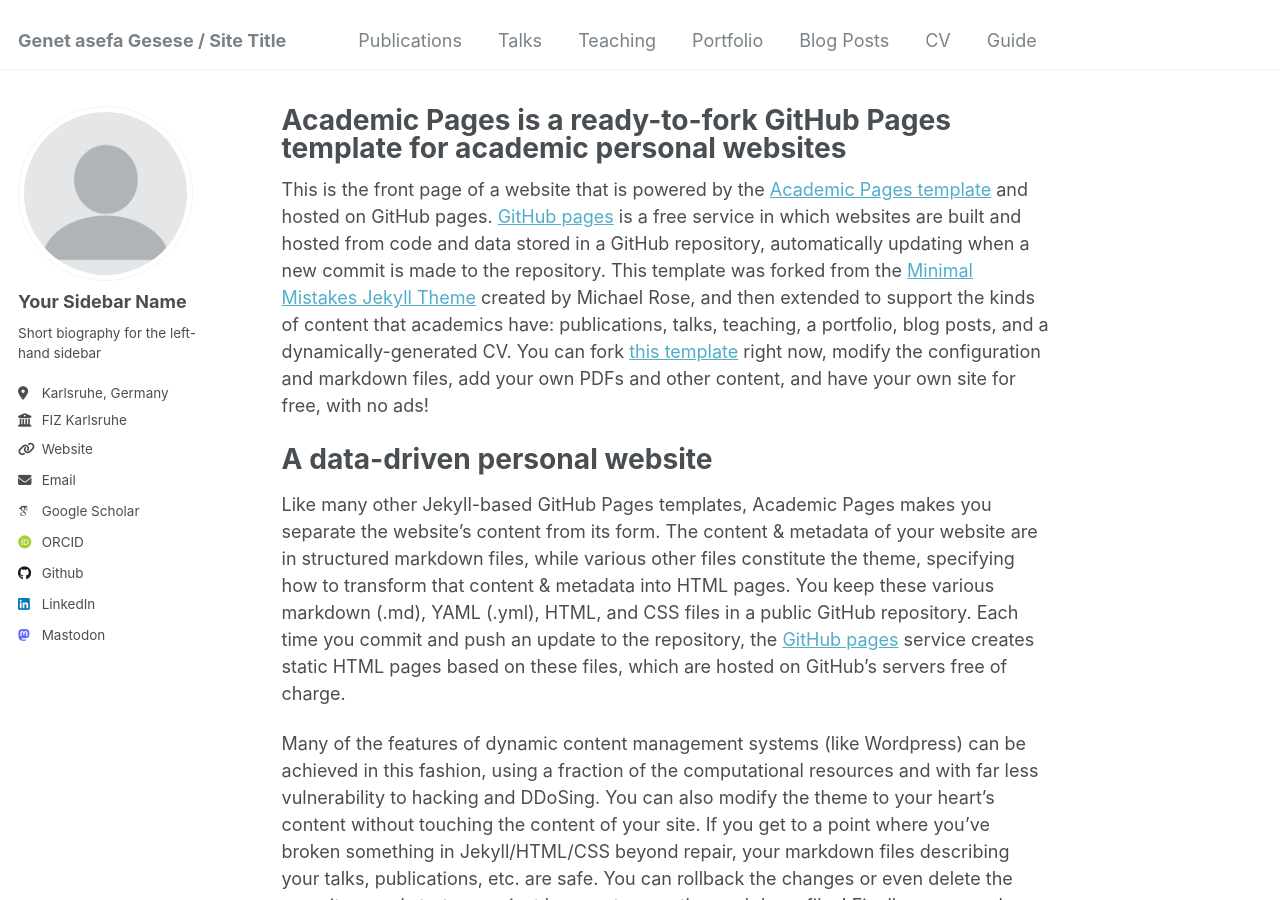
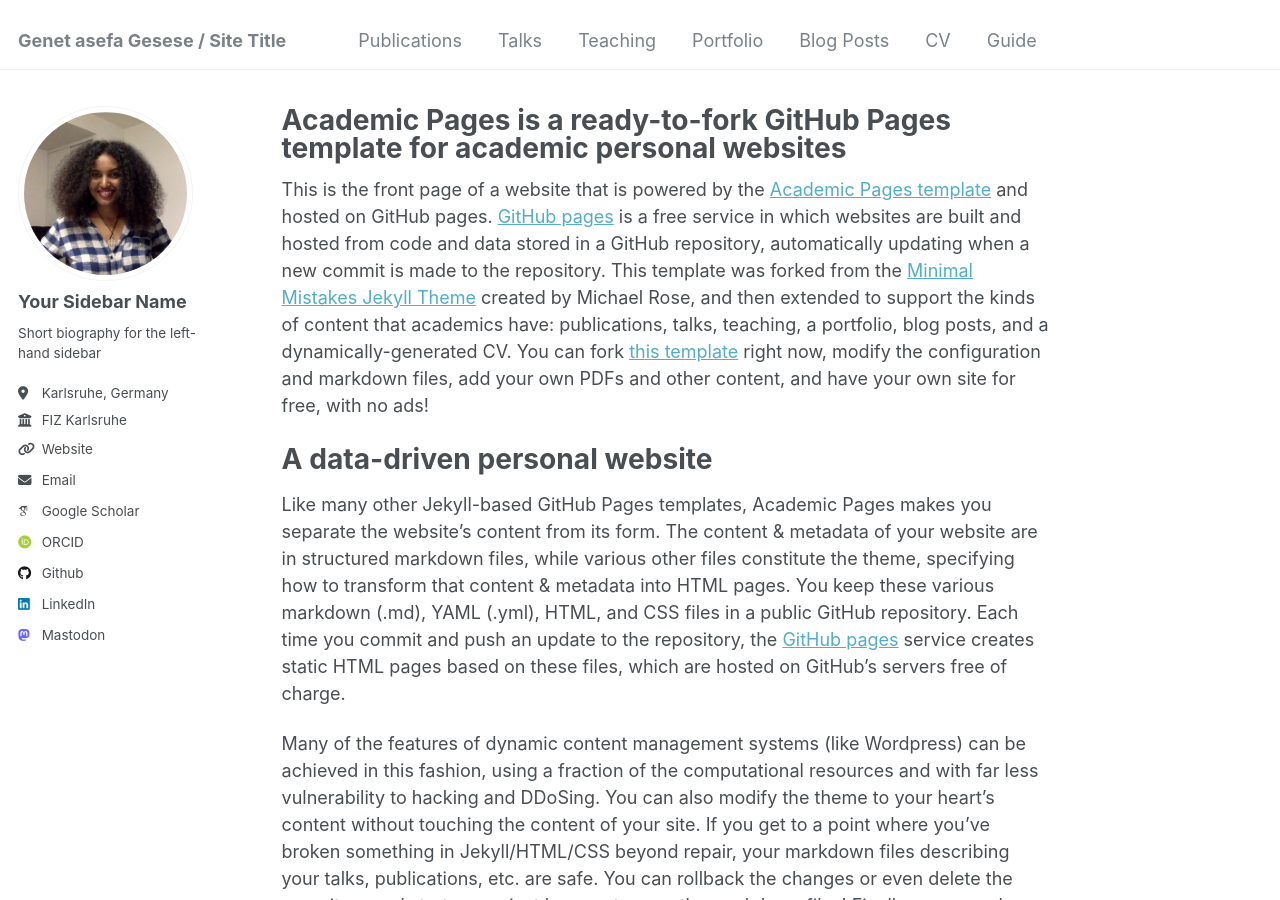
Before and after one commit to GenetAsefa/GenetAsefa.github.io, a Jekyll site: the page built from _pages/about.md, in a window 1280 px wide and 900 px high. Built offline with Jekyll 4.4.1, drawn with Linux system fonts in a browser that asks for light colours; some web fonts are replaced.

Commit message:
update _config.yml

```diff
--- a/_config.yml
+++ b/_config.yml
@@ -12,7 +12,7 @@
 title_separator          : "-"
 name                     : &name "Genet Asefa Gesese"
 description              : &description "personal description"
-url                      : https://academicpages.github.io # the base hostname & protocol for your site e.g. "https://[your GitHub username].github.io"
+url                      : https://GenetAsefa.github.io # the base hostname & protocol for your site e.g. "https://[your GitHub username].github.io"
 baseurl                  : "" # the subpath of your site, e.g. "/blog"
 repository               : "academicpages/academicpages.github.io"
 
@@ -21,7 +21,7 @@
 #               Additional customization can be done by editing /_includes/author-profile.html
 author:
   # Biographic information
-  avatar           : "profile.png"
+  avatar           : "genet.jpeg"
   name             : "Your Sidebar Name"
   pronouns         : # example: "she/her"
   bio              : "Short biography for the left-hand sidebar"
```
Also changed, not shown: images/genet.jpeg (added).
